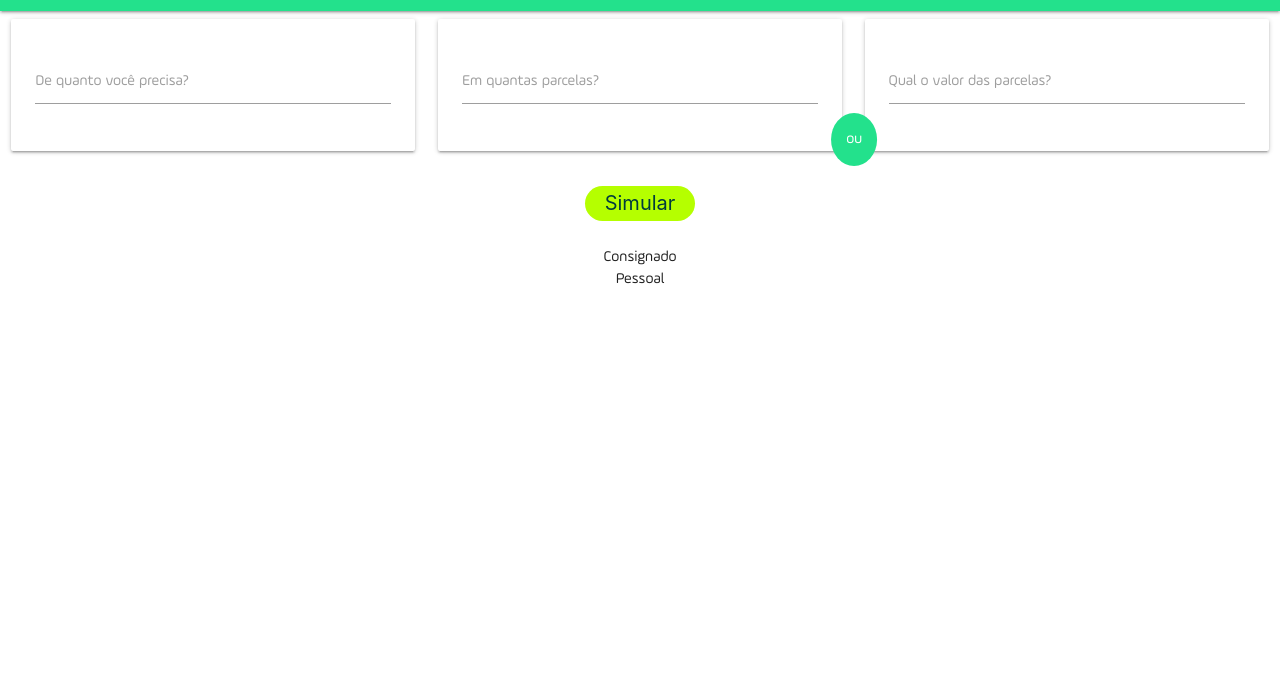
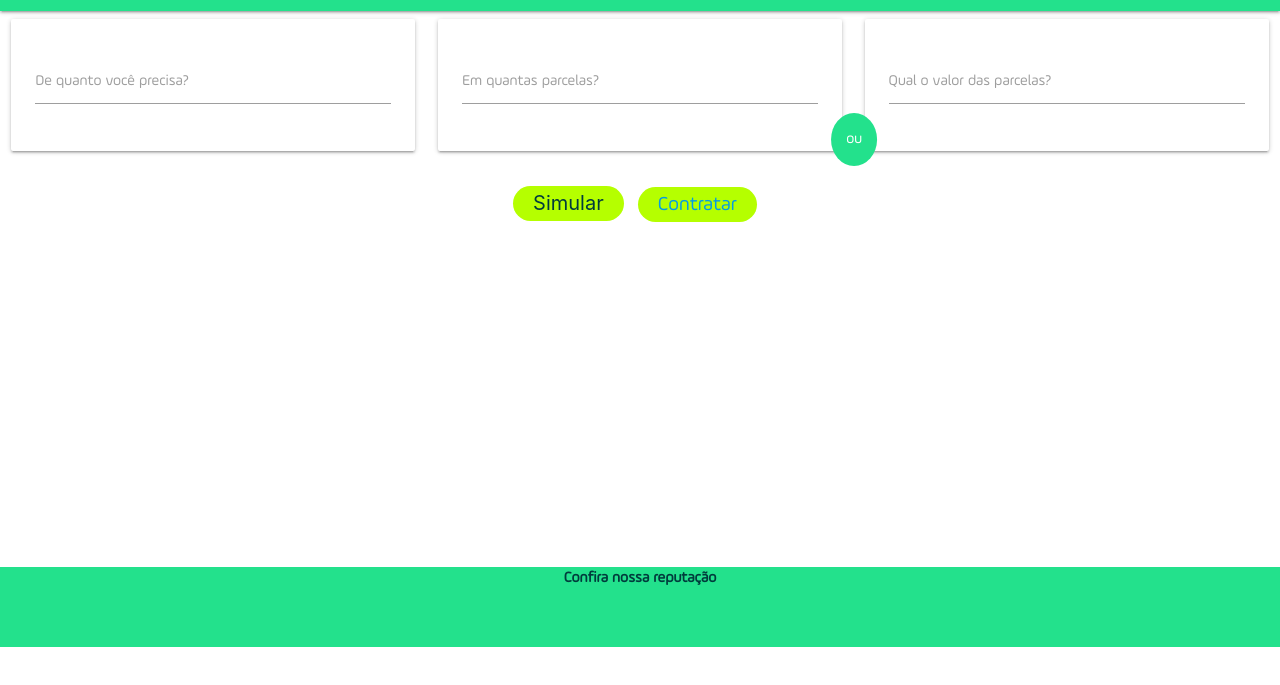
Before and after one commit to oliveira-ana/tf-creditas, a plain HTML site: page simulatorhome.html in a window 1280 px wide. Shown: the part 69-754 px from the top of the page. Drawn offline with nearby package versions, Linux system fonts and the light colour scheme.

Commit message:
finalização de layout

```diff
--- a/index.css
+++ b/index.css
@@ -17,6 +17,22 @@
     background-color: #23e18c;
     color:#003C3C;
 }
+
+footer {
+    background-color: #23e18c;
+    text-align: center;
+    height:10vh;
+    background-color: #23e18c;
+}
+
+footer a {
+    color:#003c3c;
+    font-weight: bold;
+    text-decoration: #fff;
+}
+
+
+
 
 /* nav{
     text-align: center;
@@ -59,6 +75,7 @@
     padding: 0px 20px;
     font-size: 20px;
     margin-bottom: 5px;
+    margin-right: 10px;
     /* width: 32%;  */
  }
 /*
@@ -106,3 +123,18 @@ h1 {
         height: 300px;
         width: 500px;
     }
+
+    .comparative{
+        padding-bottom: 10px;
+        color: #003c3c;
+        /* border-bottom: 1px solid #23e18c; */
+        width: 50%;
+    }
+
+    .comparative p {
+        padding-bottom: 5px;
+    }
+/*
+    .showInformartion{
+        display: none;
+    } */
--- a/simulator.js
+++ b/simulator.js
@@ -2,6 +2,8 @@ let exit = document.getElementById('logo');
 exit.addEventListener("click", function(){
   window.location = 'index.html';
 });
+
+
 const autoMTax = 0.0149;
 const consigTax = 0.0274;
 const personalTax = 0.0798;
@@ -11,6 +13,7 @@ let vPortionInput =document.getElementById('value-parc');
 let buttonSimulate = document.getElementById('autoSimulate');
 let print = document.getElementById("print");
 let printTwo = document.getElementById("print2");
+// const table = document.getElementsByClassName("comparative");
 buttonSimulate.addEventListener("click", function simulation(event){
   event.preventDefault();
   let loanValue = parseInt(loanInput.value);
@@ -30,18 +33,19 @@ buttonSimulate.addEventListener("click", function simulation(event){
       alert("Você pode escolher pagar de 12 a 60 parcelas, nesta modalidade.");
       clearAllInputs();
     } else{
+
       let consigPowerCalc =(1 - Math.pow(1.0274, -qPortionValue));
       let consigTotalParcelValue = loanValue * (consigTax/consigPowerCalc);
       let consigTotalLoan = consigTotalParcelValue * qPortionValue;
       let personalPowerCalc =(1 - Math.pow(1.0798, -qPortionValue));
       let personalTotalParcelValue = loanValue * (personalTax/personalPowerCalc);
       let personalTotalLoan = personalTotalParcelValue * qPortionValue;
-      print.innerHTML = 'Parcela Creditas de '+ totalParcelValue.toFixed();
-      print2.innerHTML = 'Valor Total do Empréstimo '+ totalLoan.toFixed();
-      print3.innerHTML = 'Parcela Do Consignado ' + consigTotalParcelValue.toFixed();
-      print4.innerHTML = 'Valor Total do Consignado ' + consigTotalLoan.toFixed();
-      print5.innerHTML = 'Valor da Parcela Crédito Pessoal ' + personalTotalParcelValue.toFixed();
-      print6.innerHTML = 'Valor Total do Crédito Pessoal '+ personalTotalLoan.toFixed();
+      print.innerHTML = 'Parcela Creditas de: R$ '+ totalParcelValue.toFixed();
+      print2.innerHTML = 'Valor Total do Empréstimo: R$ '+ totalLoan.toFixed();
+      print3.innerHTML = 'Parcela Do Consignado: R$ ' + consigTotalParcelValue.toFixed();
+      print4.innerHTML = 'Valor Total do Consignado: R$ ' + consigTotalLoan.toFixed();
+      print5.innerHTML = 'Valor da Parcela Crédito Pessoal: R$ ' + personalTotalParcelValue.toFixed();
+      print6.innerHTML = 'Valor Total do Crédito Pessoal: R$ '+ personalTotalLoan.toFixed();
       var chart = Highcharts.chart('chart', {
         title: {
           text: 'Chart.update'
--- a/simulatorhome.html
+++ b/simulatorhome.html
@@ -52,22 +52,37 @@
                     </div>
 
                 </div>
-                        <div class='row center-align'>
-                            <button id="autoSimulate" class='simulate'>Simular</button>
+                <div class='row center-align'>
+                        <button id="autoSimulate" class='simulate'>Simular</button>
+                        <button id="autoSimulate" class='simulate'>
+                           <a href="https://app.creditas.com.br/emprestimo/garantia-veiculo/solicitacao?valor-emprestimo=5000&valor-emprestimo=5000" target="_blank">Contratar</a></button>
+                    </div>
+                </div>
+            </div>
+            <div class='row'>
+                    <div class="col l6">
+                        <div class='comparative col offset-l3'>
+                                <p id="print"></p>
+                                <p id="print2"></p>
+                        </div>
+                        <div class='col offset-l3 comparative'>
+                                <p id="print3"></p>
+                                <p id='print4'></p>
+                        </div>
+                        <div class='col offset-l3 comparative'>
+                                <p id="print5"></p>
+                                <p id='print6'></p>
                         </div>
 
-        <p id="print"></p>
-        <p id="print2"></p>
-        <p>Consignado</p>
-        <p id="print3"></p>
-        <p id='print4'></p>
-        <p>Pessoal</p>
-        <p id="print5"></p>
-        <p id='print6'></p>
-        <p id='print7'></p>
-        <div id="chart"></div>
 
 
+                            <!-- <p id='print7'></p> -->
+                        </div>
+                    <div id="chart" class="col l6"></div>
+                </div>
+                <footer>
+                        <a href="https://www.reclameaqui.com.br/empresa/creditas/" target="_blank">Confira nossa reputação</a>
+                    </footer>
     </main>
 
     <script src="https://cdnjs.cloudflare.com/ajax/libs/materialize/1.0.0/js/materialize.min.js"></script>
```
Also changed, not shown: simulator.html (+20 -1 lines).
